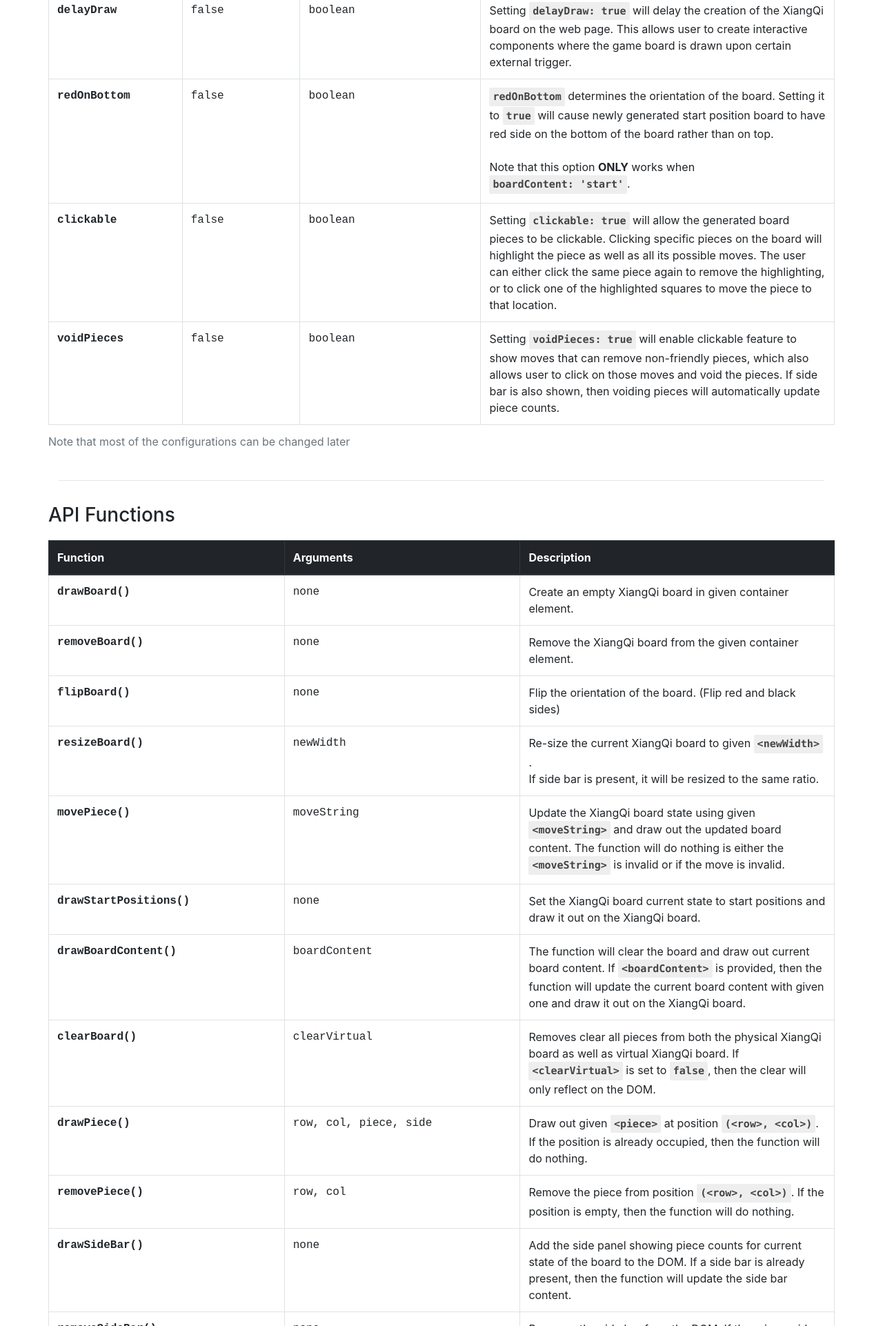
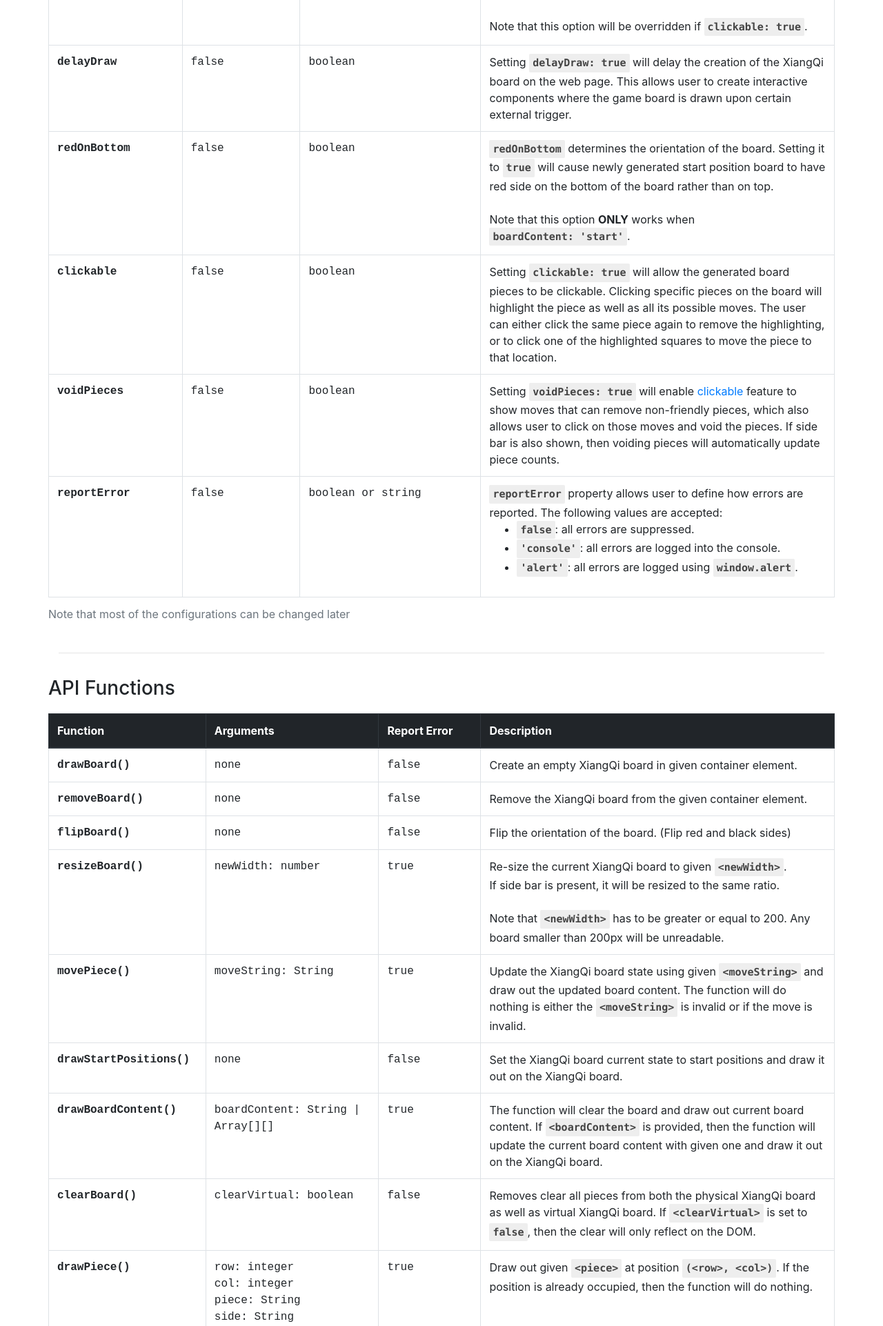
Before and after one commit to larryworm1127/XiangQi.js, a website: page pub/apis.html in a window 1280 px wide. Shown: the part 878-2800 px from the top of the page at 69% size. Drawn offline with nearby package versions, Linux system fonts and the light colour scheme.

Commit message:
updated api and added more error checking

```diff
--- a/pub/apis.html
+++ b/pub/apis.html
@@ -57,7 +57,7 @@
               </tr>
             </thead>
             <tbody>
-              <tr>
+              <tr id="boardSizeConfig">
                 <th scope="row" class="property-col">boardSize</th>
                 <td class="default-col">400</td>
                 <td class="type-col">Integer</td>
@@ -65,9 +65,13 @@
                   The width of the board to be displayed on the web page.
                   The height of the board as well as the size of each piece will be calculated
                   based off this value.
+                  <br/>
+                  <br/>
+                  Note that <code class="snippet">&lt;newWidth&gt;</code> has to be greater or equal to 200.
+                  Any board smaller than 200px will be unreadable.
                 </td>
               </tr>
-              <tr>
+              <tr id="containerIdConfig">
                 <th scope="row" class="property-col">containerId</th>
                 <td class="default-col">None</td>
                 <td class="type-col">String</td>
@@ -76,7 +80,7 @@
                   Defaulted to top level <code class="snippet">document.body</code> if no ID given.
                 </td>
               </tr>
-              <tr>
+              <tr id="boardContentConfig">
                 <th scope="row" class="property-col">boardContent</th>
                 <td class="default-col">[]</td>
                 <td class="type-col">2D-array of objects or <br/> String</td>
@@ -90,7 +94,7 @@
                   </ul>
                 </td>
               </tr>
-              <tr>
+              <tr id="showSideBarConfig">
                 <th scope="row" class="property-col">showSideBar</th>
                 <td class="default-col">false</td>
                 <td class="type-col">boolean</td>
@@ -99,7 +103,7 @@
                   showing the number of pieces on the current board upon calling the API.
                 </td>
               </tr>
-              <tr>
+              <tr id="draggableConfig">
                 <th scope="row" class="property-col">draggable</th>
                 <td class="default-col">false</td>
                 <td class="type-col">boolean</td>
@@ -108,10 +112,11 @@
                   around and dropped in an empty square on the board.
                   <br/>
                   <br/>
-                  Note that this option will be overridden if <code class="snippet">clickable: true</code>.
+                  Note that this option will be overridden if
+                  <code class="snippet"><a href="#clickableConfig">clickable: true</a></code>.
                 </td>
               </tr>
-              <tr>
+              <tr id="delayDrawConfig">
                 <th scope="row" class="property-col">delayDraw</th>
                 <td class="default-col">false</td>
                 <td class="type-col">boolean</td>
@@ -121,21 +126,21 @@
                   upon certain external trigger.
                 </td>
               </tr>
-              <tr>
+              <tr id="redOnBottomConfig">
                 <th scope="row" class="property-col">redOnBottom</th>
                 <td class="default-col">false</td>
                 <td class="type-col">boolean</td>
                 <td>
                   <code class="snippet">redOnBottom</code> determines the orientation of the board. Setting it to
-                  <code class="snippet">true</code> will  cause newly generated start position board to have red side
+                  <code class="snippet">true</code> will cause newly generated start position board to have red side
                   on the bottom of the board rather than on top.
                   <br/>
                   <br/>
                   Note that this option <strong>ONLY</strong> works when
-                  <code class="snippet">boardContent: 'start'</code>.
+                  <code class="snippet"><a href="#boardContentConfig">boardContent: 'start'</a></code>.
                 </td>
               </tr>
-              <tr>
+              <tr id="clickableConfig">
                 <th scope="row" class="property-col">clickable</th>
                 <td class="default-col">false</td>
                 <td class="type-col">boolean</td>
@@ -146,14 +151,32 @@
                   or to click one of the highlighted squares to move the piece to that location.
                 </td>
               </tr>
-              <tr>
+              <tr id="voidPiecesConfig">
                 <th scope="row" class="property-col">voidPieces</th>
                 <td class="default-col">false</td>
                 <td class="type-col">boolean</td>
                 <td>
-                  Setting <code class="snippet">voidPieces: true</code> will enable clickable feature to show moves
+                  Setting <code class="snippet">voidPieces: true</code> will enable
+                  <a href="#clickableConfig">clickable</a> feature to show moves
                   that can remove non-friendly pieces, which also allows user to click on those moves and void the
                   pieces. If side bar is also shown, then voiding pieces will automatically update piece counts.
+                </td>
+              </tr>
+              <tr id="reportErrorConfig">
+                <th scope="row" class="property-col">reportError</th>
+                <td class="default-col">false</td>
+                <td class="type-col">boolean or string</td>
+                <td>
+                  <code class="snippet">reportError</code> property allows user to define how errors are reported.
+                  The following values are accepted:
+                  <ul>
+                    <li><code class="snippet">false</code>: all errors are suppressed.</li>
+                    <li><code class="snippet">'console'</code>: all errors are logged into the console.</li>
+                    <li>
+                      <code class="snippet">'alert'</code>: all errors are logged using
+                      <code class="snippet">window.alert</code>.
+                    </li>
+                  </ul>
                 </td>
               </tr>
             </tbody>
@@ -170,147 +193,188 @@
               <tr>
                 <th scope="col">Function</th>
                 <th scope="col">Arguments</th>
+                <th scope="col">Report Error</th>
                 <th scope="col">Description</th>
               </tr>
             </thead>
             <tbody>
-              <tr>
+              <tr id="drawBoardFunc">
                 <th scope="row" class="func-col">drawBoard()</th>
                 <td class="args-col">none</td>
+                <td class="error-col">false</td>
                 <td>
                   Create an empty XiangQi board in given container element.
                 </td>
               </tr>
-              <tr>
+              <tr id="removeBoardFunc">
                 <th scope="row" class="func-col">removeBoard()</th>
                 <td class="args-col">none</td>
+                <td class="error-col">false</td>
                 <td>
                   Remove the XiangQi board from the given container element.
                 </td>
               </tr>
-              <tr>
+              <tr id="flipBoardFunc">
                 <th scope="row" class="func-col">flipBoard()</th>
                 <td class="args-col">none</td>
+                <td class="error-col">false</td>
                 <td>
                   Flip the orientation of the board. (Flip red and black sides)
                 </td>
               </tr>
-              <tr>
+              <tr id="resizeBoardFunc">
                 <th scope="row" class="func-col">resizeBoard()</th>
-                <td class="args-col">newWidth</td>
+                <td class="args-col">
+                  newWidth: number
+                </td>
+                <td class="error-col">true</td>
                 <td>
                   Re-size the current XiangQi board to given <code class="snippet">&lt;newWidth&gt;</code>. <br/>
                   If side bar is present, it will be resized to the same ratio.
+                  <br/>
+                  <br/>
+                  Note that <code class="snippet">&lt;newWidth&gt;</code> has to be greater or equal to 200.
+                  Any board smaller than 200px will be unreadable.
                 </td>
               </tr>
-              <tr>
+              <tr id="movePieceFunc">
                 <th scope="row" class="func-col">movePiece()</th>
-                <td class="args-col">moveString</td>
+                <td class="args-col">
+                  moveString: String
+                </td>
+                <td class="error-col">true</td>
                 <td>
                   Update the XiangQi board state using given <code class="snippet">&lt;moveString&gt;</code> and
                   draw out the updated board content. The function will do nothing is
                   either the <code class="snippet">&lt;moveString&gt;</code> is invalid or if the move is invalid.
                 </td>
               </tr>
-              <tr>
+              <tr id="drawStartPositionsFunc">
                 <th scope="row" class="func-col">drawStartPositions()</th>
                 <td class="args-col">none</td>
+                <td class="error-col">false</td>
                 <td>
                   Set the XiangQi board current state to start positions and draw it out
                   on the XiangQi board.
                 </td>
               </tr>
-              <tr>
+              <tr id="drawBoardContentFunc">
                 <th scope="row" class="func-col">drawBoardContent()</th>
-                <td class="args-col">boardContent</td>
+                <td class="args-col">
+                  boardContent: String | Array[][]
+                </td>
+                <td class="error-col">true</td>
                 <td>
                   The function will clear the board and draw out current board content.
                   If <code class="snippet">&lt;boardContent&gt;</code> is provided, then the function will update the
                   current board content with given one and draw it out on the XiangQi board.
                 </td>
               </tr>
-              <tr>
+              <tr id="clearBoardFunc">
                 <th scope="row" class="func-col">clearBoard()</th>
-                <td class="args-col">clearVirtual</td>
+                <td class="args-col">
+                  clearVirtual: boolean
+                </td>
+                <td class="error-col">false</td>
                 <td>
                   Removes clear all pieces from both the physical XiangQi board as well as virtual XiangQi board.
                   If <code class="snippet">&lt;clearVirtual&gt;</code> is set to <code class="snippet">false</code>,
                   then the clear will only reflect on the DOM.
                 </td>
               </tr>
-              <tr>
+              <tr id="drawPieceFunc">
                 <th scope="row" class="func-col">drawPiece()</th>
-                <td class="args-col">row, col, piece, side</td>
+                <td class="args-col">
+                  row: integer <br/>
+                  col: integer <br/>
+                  piece: String <br/>
+                  side: String <br/>
+                </td>
+                <td class="error-col">true</td>
                 <td>
                   Draw out given <code class="snippet">&lt;piece&gt;</code> at position
                   <code class="snippet">(&lt;row&gt;, &lt;col&gt;)</code>.
                   If the position is already occupied, then the function will do nothing.
                 </td>
               </tr>
-              <tr>
+              <tr id="removePieceFunc">
                 <th scope="row" class="func-col">removePiece()</th>
-                <td class="args-col">row, col</td>
+                <td class="args-col">
+                  row: integer <br/>
+                  col: integer <br/>
+                </td>
+                <td class="error-col">true</td>
                 <td>
                   Remove the piece from position <code class="snippet">(&lt;row&gt;, &lt;col&gt;)</code>.
                   If the position is empty, then the function will do nothing.
                 </td>
               </tr>
-              <tr>
+              <tr id="drawSideBarFunc">
                 <th scope="row" class="func-col">drawSideBar()</th>
                 <td class="args-col">none</td>
+                <td class="error-col">false</td>
                 <td>
                   Add the side panel showing piece counts for current state of the board to the DOM.
                   If a side bar is already present, then the function will update the side bar content.
                 </td>
               </tr>
-              <tr>
+              <tr id="removeSideBarFunc">
                 <th scope="row" class="func-col">removeSideBar()</th>
                 <td class="args-col">none</td>
+                <td class="error-col">false</td>
                 <td>
                   Removes the side bar from the DOM.
                   If there is no side bar, then the function will do nothing.
                 </td>
               </tr>
-              <tr>
+              <tr id="enableVoidPiecesFunc">
                 <th scope="row" class="func-col">enableVoidPieces()</th>
                 <td class="args-col">none</td>
+                <td class="error-col">false</td>
                 <td>
-                  Enables void pieces such that clickable will be allowed to void non-friendly pieces.
+                  Enables void pieces such that <a href="#clickableConfig">clickable</a>
+                  will be allowed to void non-friendly pieces.
                 </td>
               </tr>
-              <tr>
+              <tr id="disableVoidPiecesFunc">
                 <th scope="row" class="func-col">disableVoidPieces()</th>
                 <td class="args-col">none</td>
+                <td class="error-col">false</td>
                 <td>
-                  Disables void pieces such that clickable will not be allowed to void any pieces.
+                  Disables void pieces such that <a href="#clickableConfig">clickable</a>
+                  will not be allowed to void any pieces.
                 </td>
               </tr>
-              <tr>
+              <tr id="makeDraggableFunc">
                 <th scope="row" class="func-col">makeDraggable()</th>
                 <td class="args-col">none</td>
+                <td class="error-col">false</td>
                 <td>
-                  Makes all pieces on current XiangQi board draggable.
-                  makeDraggable will disable clickable feature upon call.
+                  Makes all pieces on current XiangQi board <a href="#draggableConfig">draggable</a>.
+                  <code class="snippet">makeDraggable</code> will disable clickable feature upon call.
                 </td>
               </tr>
-              <tr>
+              <tr id="removeDraggableFunc">
                 <th scope="row" class="func-col">removeDraggable()</th>
                 <td class="args-col">none</td>
+                <td class="error-col">false</td>
                 <td>
                   Removes draggable feature for all pieces on the board.
                 </td>
               </tr>
-              <tr>
+              <tr id="makeClickableFunc">
                 <th scope="row" class="func-col">makeClickable()</th>
                 <td class="args-col">none</td>
+                <td class="error-col">false</td>
                 <td>
-                  Makes all pieces on current XiangQi board clickable.
-                  makeDraggable will disable draggable feature upon call.
+                  Makes all pieces on current XiangQi board <a href="#clickableConfig">clickable</a>.
+                  <code class="snippet">makeClickable</code> will disable draggable feature upon call.
                 </td>
               </tr>
-              <tr>
+              <tr id="removeClickableFunc">
                 <th scope="row" class="func-col">removeClickable()</th>
                 <td class="args-col">none</td>
+                <td class="error-col">false</td>
                 <td>
                   Removes clickable feature for all pieces on the board.
                 </td>
--- a/pub/css/api.css
+++ b/pub/css/api.css
@@ -27,12 +27,17 @@
 
 .func-col {
     font-family: "Courier New", Courier, monospace;
-    width: 30%;
+    width: 20%;
 }
 
 .args-col {
     font-family: "Courier New", Courier, monospace;
-    width: 30%;
+    width: 22%;
+}
+
+.error-col {
+    font-family: "Courier New", Courier, monospace;
+    width: 13%;
 }
 
 .footer {
@@ -49,3 +54,8 @@
     font-size: 15px;
     font-weight: bold
 }
+
+.snippet a {
+    color: inherit;
+    text-decoration: none;
+}
```
Also changed, not shown: pub/xiangqi.js (+45 -2 lines).
